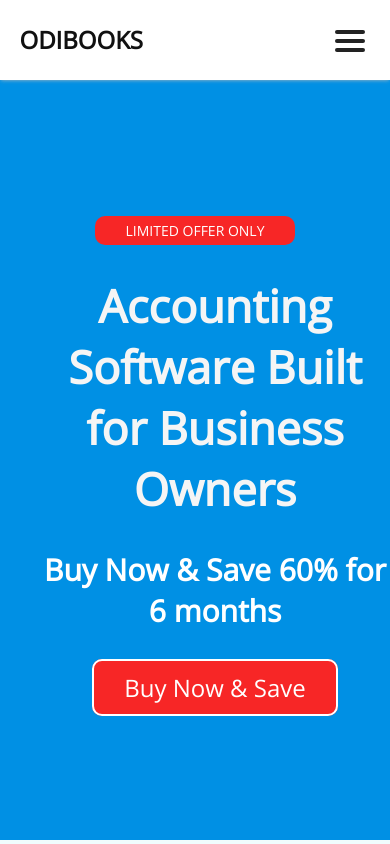
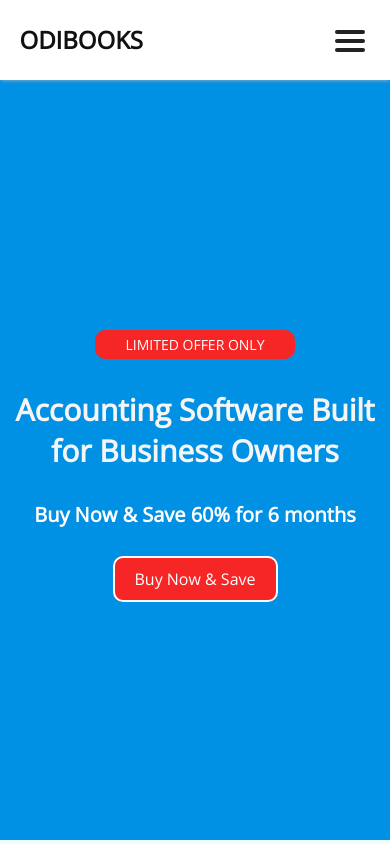
Before and after one commit to YUSSIF62/Odibooks, a plain HTML site: page index.html in a window 390 px wide. Shown: the top 844 px of the page. Drawn offline with nearby package versions, Linux system fonts and the light colour scheme.

Commit message:
Additions

```diff
--- a/style.css
+++ b/style.css
@@ -472,13 +472,30 @@ header .submenu ul li a{
       .landing-texts p{
             margin:auto;
       }
-      .landing-texts,
-      .landing-text h4{
+      .landing-button,
+      .landing-texts h1,
+      .landing-texts h4{
             padding-left:0;
             margin-left:0;
       }
 }
-
+@media(max-width:480px){
+      .landing-button,
+      .landing-texts h1,
+      .landing-texts h4{
+            padding:0 10px;
+      }
+      .landing-texts h1{
+            font-size:30px;
+      }
+      .landing-texts h4{
+            font-size:20px;
+      }
+      .landing-button a{
+            font-size:16px;
+            padding:10px 20px;
+      }
+}
 
 
 
@@ -732,7 +749,19 @@ header .submenu ul li a{
             width:150px;
             height:150px;
       }
+      .solid-background{
+            padding:50px 0;
+      }
+      .solid-background .inner-container{
+            border-radius: 0px;
+            -webkit-border-radius: 0px;
+            -moz-border-radius: 0px;
+            -ms-border-radius: 0px;
+            -o-border-radius: 0px;
+            padding:100px 50px;
 }
+}
+
 @media(max-width:320px){
       .item-container{
             width:150px;
```
